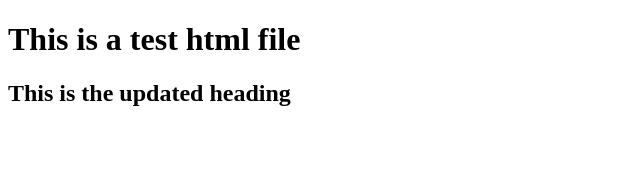
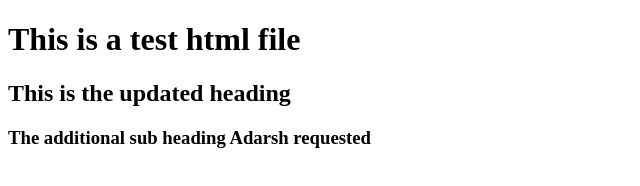
Before and after one commit to cdacgroup16/testRepo, a plain HTML site: page index.html in a window 1280 px wide. Shown: the whole page, without its empty margins (0-640 px from the left). Drawn offline with Linux system fonts and the light colour scheme.

Commit message:
Added last sub heading:

```diff
--- a/index.html
+++ b/index.html
@@ -8,5 +8,6 @@
   <body>
     <h1>This is a test html file</h1>
     <h2>This is the updated heading</h2>
+    <h3>The additional sub heading Adarsh requested</h3>
   </body>
 </html>
```
